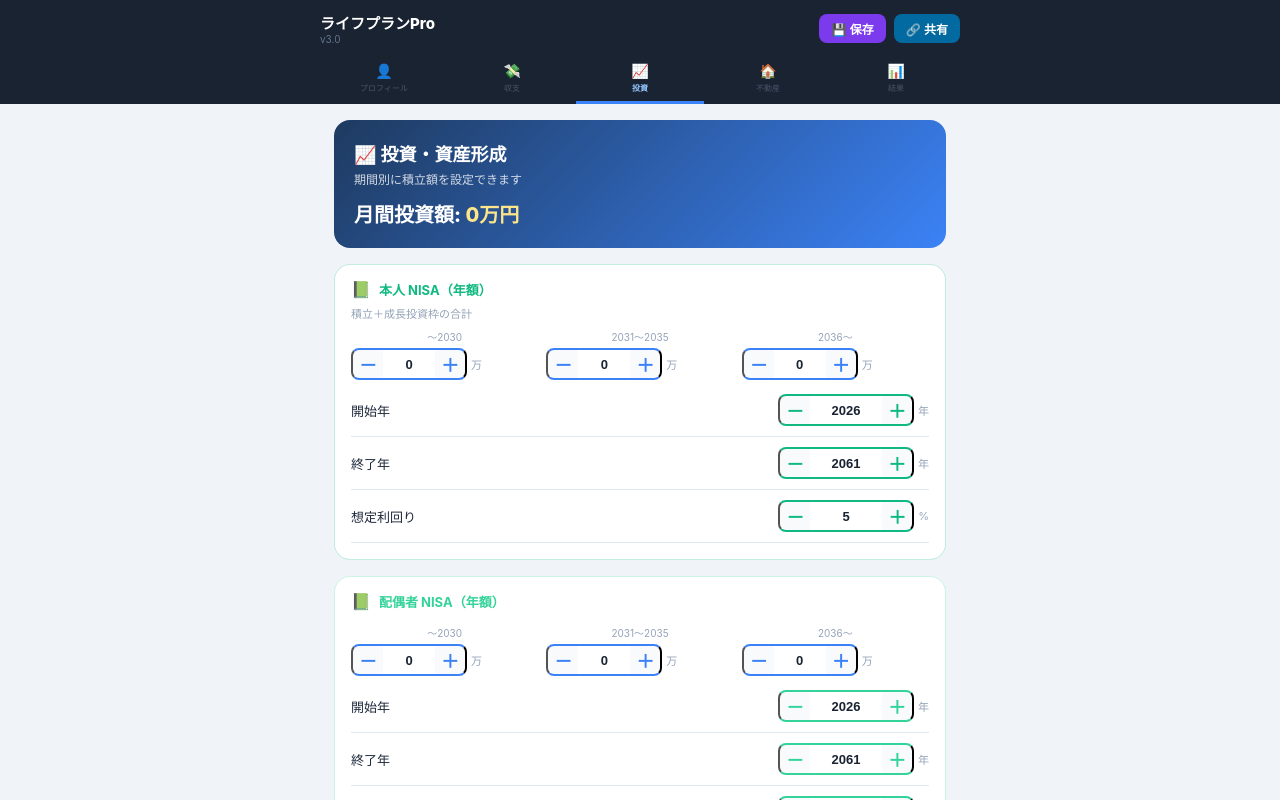
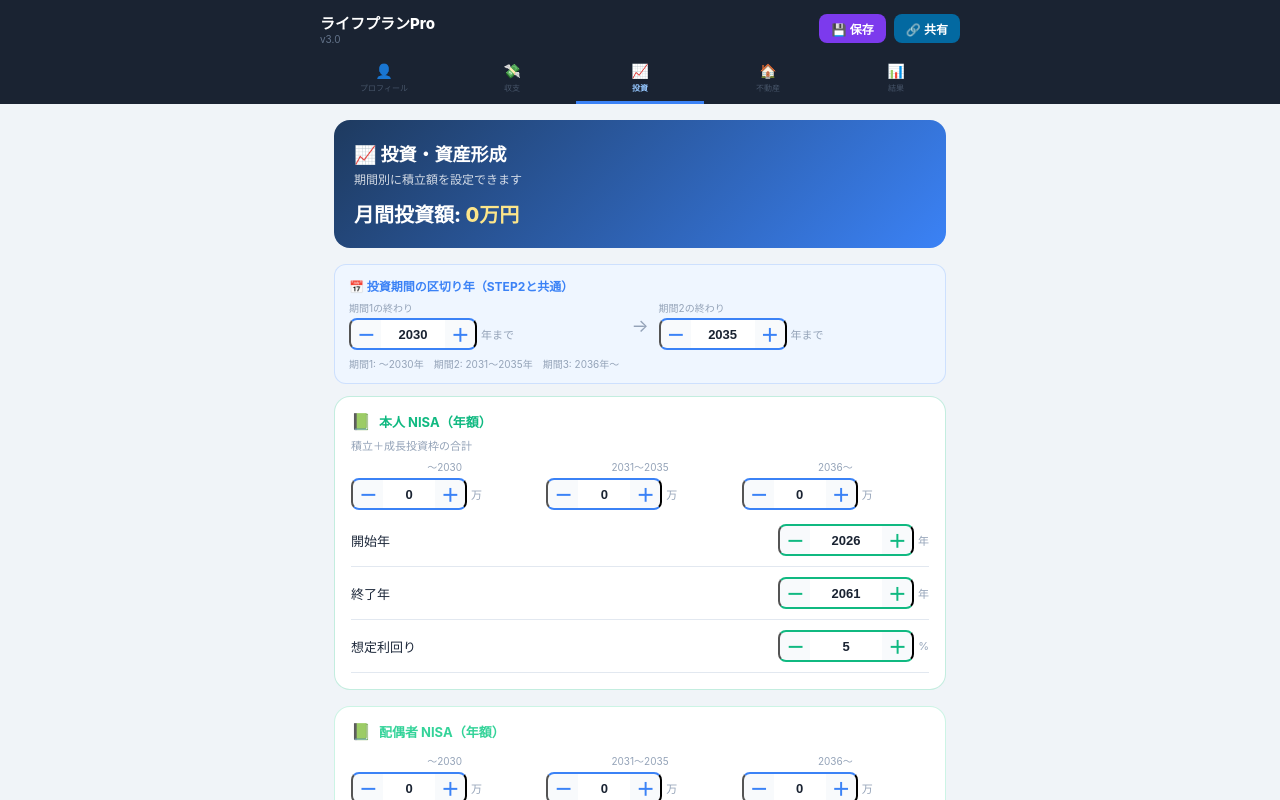
Before and after one commit to mngtppad7-coder/lifeplan-pro-v3, a React (Vite) app: page / in a window 1280 px wide. Both pictures are taken after a click on the button "📈 投資". Shown: the top 800 px of the page. Built offline with nearby package versions, Linux system fonts and the light colour scheme.

Commit message:
Update App.jsx

```diff
--- a/src/App.jsx
+++ b/src/App.jsx
@@ -30,6 +30,8 @@ const DEFAULTS = {
   transport: 12, leisure: 30, insurance: 60,
   clothing: 10, medical: 8, other: 20,
   eduNursery: 30, eduElementary: 60, eduJunior: 114, eduHigh: 97, eduCollege: 103,
+  period1End: BASE_YEAR+4,  // 期間1の最終年（〜この年）
+  period2End: BASE_YEAR+9,  // 期間2の最終年（〜この年）
   rent1: 120, rent2: 120, rent3: 0, rentEndYear: BASE_YEAR+10,
   // STEP3: 投資
   myNisaAnnual1: 0, myNisaAnnual2: 0, myNisaAnnual3: 0,
@@ -125,11 +127,11 @@ const SH = ({ title, icon, color }) => (
 );
 
 // 3期間入力グリッド
-const Period3 = ({ keys, values, onChange, max, step = 1, unit = "万" }) => (
+const Period3 = ({ values, onChange, max, step = 1, unit = "万", labels }) => (
   <div style={{ display: "grid", gridTemplateColumns: "1fr 1fr 1fr", gap: 8, marginTop: 8, marginBottom: 4 }}>
-    {[["〜2030", 0], ["2031〜2035", 1], ["2036〜", 2]].map(([label, i]) => (
+    {labels.map((label, i) => (
       <div key={i}>
-        <div style={{ fontSize: 10, color: C.muted, marginBottom: 4, textAlign: "center" }}>{label}</div>
+        <div style={{ fontSize: 10, color: C.muted, marginBottom: 4, textAlign: "center", lineHeight: 1.3 }}>{label}</div>
         <Num value={values[i]} onChange={v => onChange(i, v)} min={0} max={max} step={step} unit={unit} width={52} />
       </div>
     ))}
@@ -170,7 +172,7 @@ function simulate(p) {
 
     // 住宅
     const bought = (p.houseCashPrice > 0 || p.houseLoan > 0) && yr >= p.houseYear;
-    const per3 = cy < 2031 ? 1 : cy < 2036 ? 2 : 3;
+    const per3 = cy <= p.period1End ? 1 : cy <= p.period2End ? 2 : 3;
     const rentY = bought ? 0 : cy < p.rentEndYear ? (per3===1?p.rent1:per3===2?p.rent2:p.rent3) : 0;
     const cashBuy = p.houseCashPrice > 0 && yr === p.houseYear ? p.houseCashPrice : 0;
     const loanCost = yr>=p.houseYear && yr<p.houseYear+p.loanYears && p.houseLoan>0 ? loanAnnual : 0;
@@ -400,8 +402,23 @@ export default function LifePlanPro() {
 
           <Card color={`${C.accent}40`}>
             <SH title="家賃（期間別・年額）" icon="🏠" color={C.accent} />
-            <div style={{ fontSize: 11, color: C.muted, marginBottom: 4 }}>住宅購入後はSTEP4で設定</div>
-            <Period3 keys={["rent1","rent2","rent3"]} values={[p.rent1,p.rent2,p.rent3]} onChange={(i,v)=>setP3("rent",i,v)} max={360} step={6} />
+            <div style={{ fontSize: 11, color: C.muted, marginBottom: 8 }}>住宅購入後はSTEP4で設定</div>
+            <div style={{ background: "#EFF6FF", borderRadius: 10, padding: "10px 12px", marginBottom: 10 }}>
+              <div style={{ fontSize: 11, fontWeight: 700, color: C.accent, marginBottom: 6 }}>📅 期間の区切り年を設定</div>
+              <div style={{ display: "flex", gap: 10, alignItems: "center" }}>
+                <div style={{ flex: 1 }}>
+                  <div style={{ fontSize: 10, color: C.muted, marginBottom: 3 }}>期間1の終わり</div>
+                  <Num value={p.period1End} onChange={v => setP(prev => ({ ...prev, period1End: Math.min(v, prev.period2End - 1) }))} min={BASE_YEAR} max={2060} unit="年まで" color={C.accent} width={64} />
+                </div>
+                <div style={{ fontSize: 18, color: C.muted }}>→</div>
+                <div style={{ flex: 1 }}>
+                  <div style={{ fontSize: 10, color: C.muted, marginBottom: 3 }}>期間2の終わり</div>
+                  <Num value={p.period2End} onChange={v => setP(prev => ({ ...prev, period2End: Math.max(v, prev.period1End + 1) }))} min={BASE_YEAR+1} max={2065} unit="年まで" color={C.accent} width={64} />
+                </div>
+              </div>
+            </div>
+            <Period3 values={[p.rent1,p.rent2,p.rent3]} onChange={(i,v)=>setP3("rent",i,v)} max={360} step={6}
+              labels={[`〜${p.period1End}`, `${p.period1End+1}〜${p.period2End}`, `${p.period2End+1}〜`]} />
             <Row label="家賃終了年" sub="この年以降は0円"><Num value={p.rentEndYear} onChange={set("rentEndYear")} min={BASE_YEAR} max={2060} unit="年" /></Row>
           </Card>
 
@@ -443,6 +460,25 @@ export default function LifePlanPro() {
             </div>
           </div>
 
+          {/* 期間区切り（家賃と共通） */}
+          <div style={{ background: "#EFF6FF", borderRadius: 12, padding: "12px 14px", marginBottom: 12, border: `1px solid ${C.accent}30` }}>
+            <div style={{ fontSize: 12, fontWeight: 700, color: C.accent, marginBottom: 6 }}>📅 投資期間の区切り年（STEP2と共通）</div>
+            <div style={{ display: "flex", gap: 10, alignItems: "center" }}>
+              <div style={{ flex: 1 }}>
+                <div style={{ fontSize: 10, color: C.muted, marginBottom: 3 }}>期間1の終わり</div>
+                <Num value={p.period1End} onChange={v => setP(prev => ({ ...prev, period1End: Math.min(v, prev.period2End - 1) }))} min={BASE_YEAR} max={2060} unit="年まで" color={C.accent} width={64} />
+              </div>
+              <div style={{ fontSize: 18, color: C.muted }}>→</div>
+              <div style={{ flex: 1 }}>
+                <div style={{ fontSize: 10, color: C.muted, marginBottom: 3 }}>期間2の終わり</div>
+                <Num value={p.period2End} onChange={v => setP(prev => ({ ...prev, period2End: Math.max(v, prev.period1End + 1) }))} min={BASE_YEAR+1} max={2065} unit="年まで" color={C.accent} width={64} />
+              </div>
+            </div>
+            <div style={{ fontSize: 10, color: C.muted, marginTop: 6 }}>
+              期間1: 〜{p.period1End}年　期間2: {p.period1End+1}〜{p.period2End}年　期間3: {p.period2End+1}年〜
+            </div>
+          </div>
+
           {/* 収支アドバイス */}
           {minusYears.length > 0 && (
             <div style={{ background: "rgba(239,68,68,0.1)", border: `1px solid ${C.red}40`, borderRadius: 12, padding: "12px 14px", marginBottom: 12 }}>
@@ -454,7 +490,7 @@ export default function LifePlanPro() {
           <Card color={`${C.green}40`}>
             <SH title="本人 NISA（年額）" icon="📗" color={C.green} />
             <div style={{ fontSize: 11, color: C.muted, marginBottom: 4 }}>積立＋成長投資枠の合計</div>
-            <Period3 keys={["myNisaAnnual1","myNisaAnnual2","myNisaAnnual3"]} values={[p.myNisaAnnual1,p.myNisaAnnual2,p.myNisaAnnual3]} onChange={(i,v)=>setP3("myNisaAnnual",i,v)} max={360} step={12} />
+            <Period3 values={[p.myNisaAnnual1,p.myNisaAnnual2,p.myNisaAnnual3]} onChange={(i,v)=>setP3("myNisaAnnual",i,v)} max={360} step={12} labels={[`〜${p.period1End}`,`${p.period1End+1}〜${p.period2End}`,`${p.period2End+1}〜`]} />
             <Row label="開始年"><Num value={p.myNisaStart} onChange={set("myNisaStart")} min={2020} max={2060} unit="年" color={C.green} /></Row>
             <Row label="終了年"><Num value={p.myNisaEnd} onChange={set("myNisaEnd")} min={2025} max={2070} unit="年" color={C.green} /></Row>
             <Row label="想定利回り"><Num value={p.myNisaReturn} onChange={set("myNisaReturn")} min={0} max={12} step={0.1} unit="%" color={C.green} /></Row>
@@ -463,7 +499,7 @@ export default function LifePlanPro() {
           {p.hasSpouse && (
             <Card color="#34D39940">
               <SH title="配偶者 NISA（年額）" icon="📗" color="#34D399" />
-              <Period3 keys={["spouseNisaAnnual1","spouseNisaAnnual2","spouseNisaAnnual3"]} values={[p.spouseNisaAnnual1,p.spouseNisaAnnual2,p.spouseNisaAnnual3]} onChange={(i,v)=>setP3("spouseNisaAnnual",i,v)} max={360} step={12} />
+              <Period3 values={[p.spouseNisaAnnual1,p.spouseNisaAnnual2,p.spouseNisaAnnual3]} onChange={(i,v)=>setP3("spouseNisaAnnual",i,v)} max={360} step={12} labels={[`〜${p.period1End}`,`${p.period1End+1}〜${p.period2End}`,`${p.period2End+1}〜`]} />
               <Row label="開始年"><Num value={p.spouseNisaStart} onChange={set("spouseNisaStart")} min={2020} max={2060} unit="年" color="#34D399" /></Row>
               <Row label="終了年"><Num value={p.spouseNisaEnd} onChange={set("spouseNisaEnd")} min={2025} max={2070} unit="年" color="#34D399" /></Row>
               <Row label="想定利回り"><Num value={p.spouseNisaReturn} onChange={set("spouseNisaReturn")} min={0} max={12} step={0.1} unit="%" color="#34D399" /></Row>
@@ -473,7 +509,7 @@ export default function LifePlanPro() {
           <Card color={`${C.accent}40`}>
             <SH title="本人 証券口座（年額）" icon="📈" color={C.accent} />
             <div style={{ fontSize: 11, color: C.muted, marginBottom: 4 }}>NISA満額後の特定口座・ETF等</div>
-            <Period3 keys={["myStockAnnual1","myStockAnnual2","myStockAnnual3"]} values={[p.myStockAnnual1,p.myStockAnnual2,p.myStockAnnual3]} onChange={(i,v)=>setP3("myStockAnnual",i,v)} max={600} step={12} />
+            <Period3 values={[p.myStockAnnual1,p.myStockAnnual2,p.myStockAnnual3]} onChange={(i,v)=>setP3("myStockAnnual",i,v)} max={600} step={12} labels={[`〜${p.period1End}`,`${p.period1End+1}〜${p.period2End}`,`${p.period2End+1}〜`]} />
             <Row label="開始年"><Num value={p.myStockStart} onChange={set("myStockStart")} min={2020} max={2060} unit="年" /></Row>
             <Row label="終了年"><Num value={p.myStockEnd} onChange={set("myStockEnd")} min={2025} max={2070} unit="年" /></Row>
             <Row label="想定利回り"><Num value={p.myStockReturn} onChange={set("myStockReturn")} min={0} max={15} step={0.1} unit="%" /></Row>
@@ -482,7 +518,7 @@ export default function LifePlanPro() {
           {p.hasSpouse && (
             <Card color="#93C5FD40">
               <SH title="配偶者 証券口座（年額）" icon="📈" color="#93C5FD" />
-              <Period3 keys={["spouseStockAnnual1","spouseStockAnnual2","spouseStockAnnual3"]} values={[p.spouseStockAnnual1,p.spouseStockAnnual2,p.spouseStockAnnual3]} onChange={(i,v)=>setP3("spouseStockAnnual",i,v)} max={600} step={12} />
+              <Period3 values={[p.spouseStockAnnual1,p.spouseStockAnnual2,p.spouseStockAnnual3]} onChange={(i,v)=>setP3("spouseStockAnnual",i,v)} max={600} step={12} labels={[`〜${p.period1End}`,`${p.period1End+1}〜${p.period2End}`,`${p.period2End+1}〜`]} />
               <Row label="開始年"><Num value={p.spouseStockStart} onChange={set("spouseStockStart")} min={2020} max={2060} unit="年" color="#93C5FD" /></Row>
               <Row label="終了年"><Num value={p.spouseStockEnd} onChange={set("spouseStockEnd")} min={2025} max={2070} unit="年" color="#93C5FD" /></Row>
               <Row label="想定利回り"><Num value={p.spouseStockReturn} onChange={set("spouseStockReturn")} min={0} max={15} step={0.1} unit="%" color="#93C5FD" /></Row>
```
